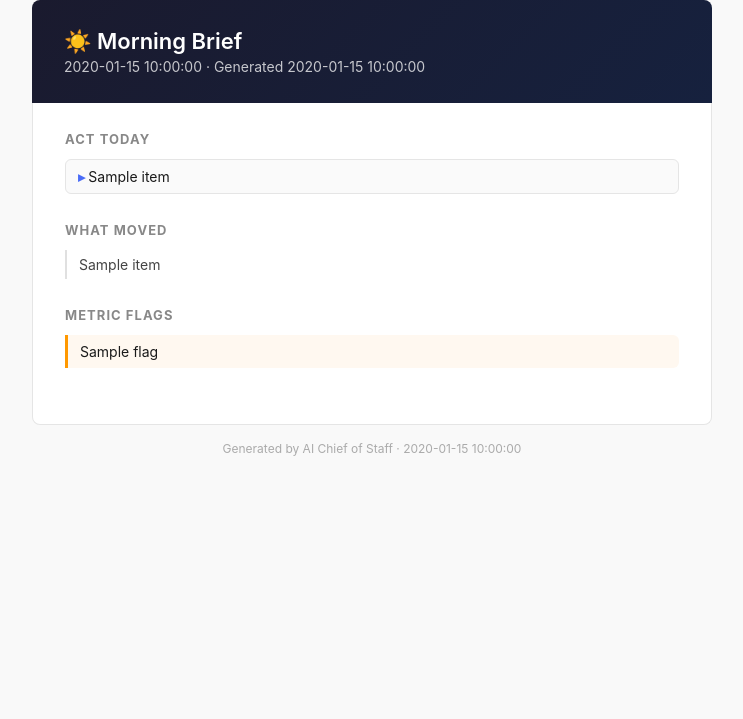
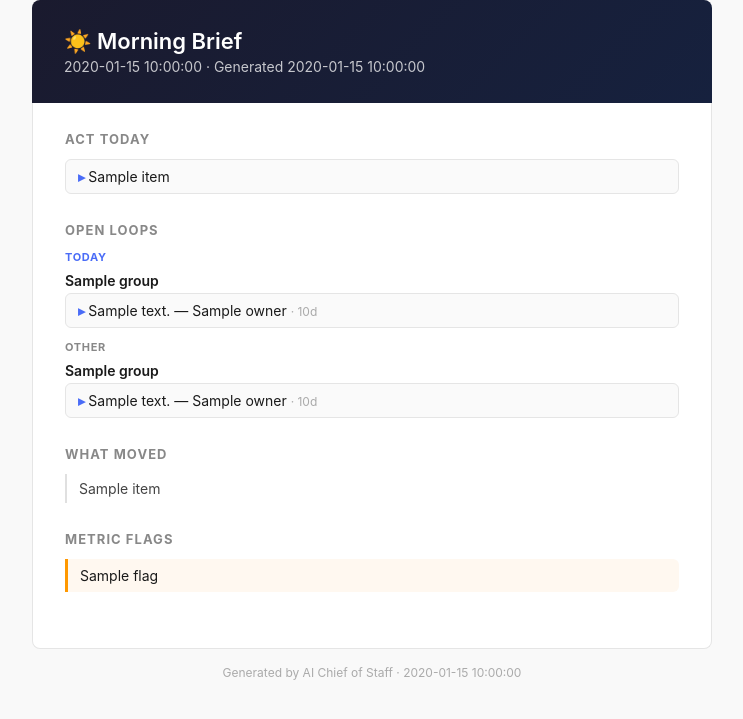
Before and after one commit to trent-luecke/chief-of-staff, a Flask app: template templates/morning_brief.html in a window 1280 px wide. Shown: the top 719 px of the page, without its empty margins (268-1011 px from the left). Run offline with Flask 3, Linux system fonts and the light colour scheme; the template is opened without the code that fills it: most values are stand-ins (such as "Sample title", 1, 10 or a date in 2020).

Commit message:
feat: render Open Loops section in brief email template

```diff
--- a/processors/brief.py
+++ b/processors/brief.py
@@ -33,6 +33,7 @@ class BriefContent:
     act_today: list[str] = field(default_factory=list)
     what_moved: list[str] = field(default_factory=list)
     metric_flags: list[str] = field(default_factory=list)
+    open_loops: dict = field(default_factory=dict)
 
 
 def _build_prompt(
--- a/templates/morning_brief.html
+++ b/templates/morning_brief.html
@@ -39,6 +39,37 @@
     </ul>
   </div>
 
+  {% if brief.open_loops and (brief.open_loops.today or brief.open_loops.other) %}
+  <div class="section">
+    <h2>Open Loops</h2>
+    {% if brief.open_loops.today %}
+    <div style="font-size:11px;font-weight:700;letter-spacing:0.06em;color:#4a6cf7;margin:0 0 8px;">TODAY</div>
+    {% for group in brief.open_loops.today %}
+    <div style="font-size:14px;font-weight:600;margin:0 0 4px;">{{ group.meeting_name }}</div>
+    <ul class="action-list" style="margin-bottom:12px;">
+      {% for loop_item in group.loops %}
+      <li>{{ loop_item.text }}{% if loop_item.owner %} — {{ loop_item.owner }}{% endif %} <span style="color:#aaa;font-size:12px;">· {% if loop_item.age_days == 0 %}today{% else %}{{ loop_item.age_days }}d{% endif %}</span></li>
+      {% endfor %}
+    </ul>
+    {% endfor %}
+    {% endif %}
+    {% if brief.open_loops.other %}
+    <div style="font-size:11px;font-weight:700;letter-spacing:0.06em;color:#888;margin:8px 0 8px;">OTHER</div>
+    {% for group in brief.open_loops.other %}
+    <div style="font-size:14px;font-weight:600;margin:0 0 4px;">{{ group.meeting_name }}</div>
+    <ul class="action-list" style="margin-bottom:12px;">
+      {% for loop_item in group.loops %}
+      <li>{{ loop_item.text }}{% if loop_item.owner %} — {{ loop_item.owner }}{% endif %} <span style="color:#aaa;font-size:12px;">· {% if loop_item.age_days == 0 %}today{% else %}{{ loop_item.age_days }}d{% endif %}</span></li>
+      {% endfor %}
+    </ul>
+    {% endfor %}
+    {% if brief.open_loops.other_more > 0 %}
+    <div style="font-size:13px;color:#888;">+{{ brief.open_loops.other_more }} more open loops</div>
+    {% endif %}
+    {% endif %}
+  </div>
+  {% endif %}
+
   {% if brief.what_moved %}
   <div class="section">
     <h2>What Moved</h2>
```
Also changed, not shown: tests/test_sender.py (+23 -0 lines).
